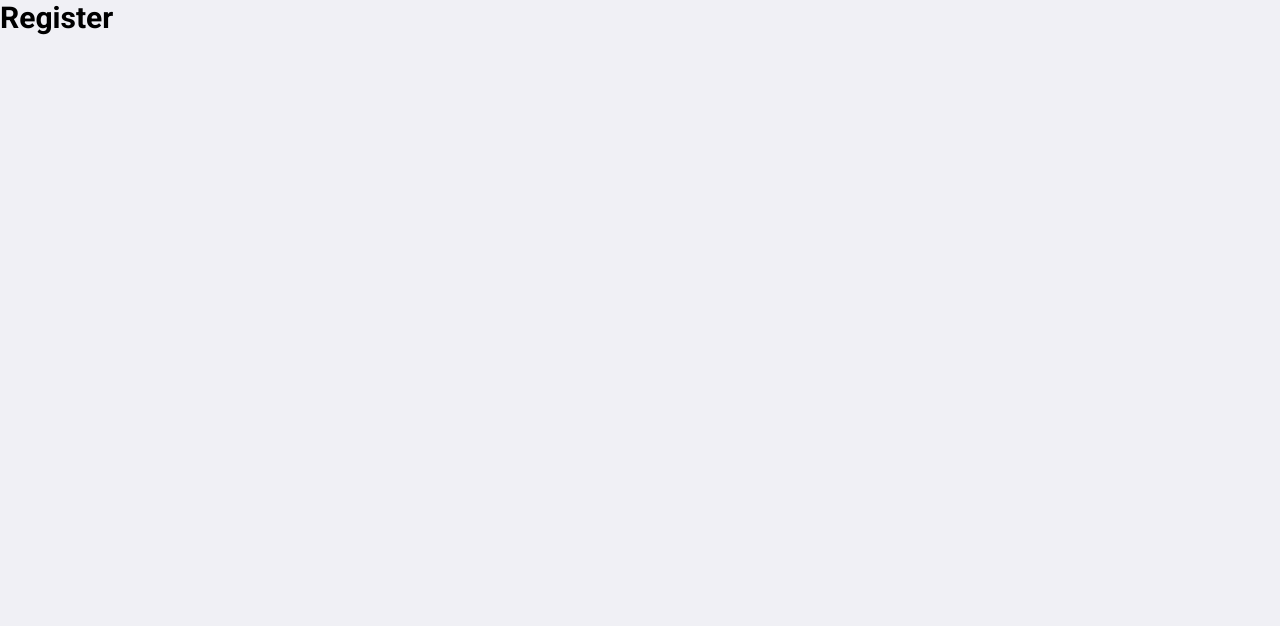
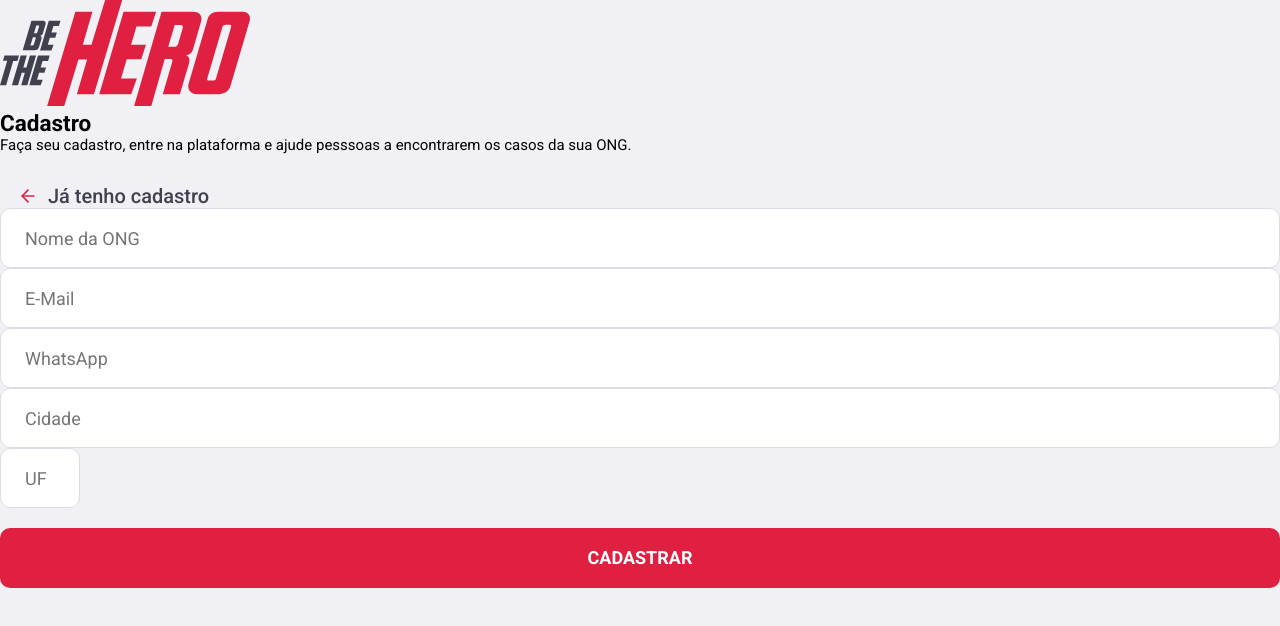
Before and after one commit to alissonpratesperes/bethehero, a React (Create React App) app in the folder frontend/: page /register in a window 1280 px wide. Shown: the top 626 px of the page. Built offline with nearby package versions, Linux system fonts and the light colour scheme.

Commit message:
Inicialização da Página Register.
Realocados os CSSs do Componente Link para ficarem disponíveis globalmente (usados nas Páginas Logon e Register) e criada a classe "back-link" para eles;
Iniciada a estrutura HTML da Página Register com todos os elementos necessários conforme a Aula.

```diff
--- a/frontend/src/global.css
+++ b/frontend/src/global.css
@@ -51,3 +51,23 @@ form input {
 .button:hover {
     filter: brightness(90%);
 }
+
+.back-link {
+    display: flex;
+    align-items: center;
+    margin-left: 18px;
+    margin-top: 30px;
+    color: #41414D;
+    font-size: 20px;
+    text-decoration: none;
+    font-weight: 500;
+    transition: opacity 0.3s;
+}
+
+.back-link svg {
+    margin-right: 10px;
+}
+
+.back-link:hover {
+    opacity: 0.8;
+}
--- a/frontend/src/pages/Logon/index.js
+++ b/frontend/src/pages/Logon/index.js
@@ -14,7 +14,7 @@ import heroesImg from '../../assets/heroes.png';
                             <h1> Faça seu logon </h1>
                                 <input placeholder="Sua ID"/>
                                     <button className="button" tyoe="submit"> Entrar </button>
-                                        <Link to="/register"> <FiLogIn size={20} color="#E02041"/> Não tenho cadastro </Link>
+                                        <Link className="back-link" to="/register"> <FiLogIn size={20} color="#E02041"/> Não tenho cadastro </Link>
                         </form>
                 </section>
                     <img src={heroesImg} alt="Heroes"/>
--- a/frontend/src/pages/Logon/styles.css
+++ b/frontend/src/pages/Logon/styles.css
@@ -24,23 +24,3 @@
     margin-bottom: 30px;
     color: #41414D;
 }
-
-.logon-container section.form form a {
-    display: flex;
-    align-items: center;
-    margin-left: 18px;
-    margin-top: 30px;
-    color: #41414D;
-    font-size: 20px;
-    text-decoration: none;
-    font-weight: 500;
-    transition: opacity 0.3s;
-}
-
-.logon-container section.form form a svg {
-    margin-right: 10px;
-}
-
-.logon-container section.form form a:hover {
-    opacity: 0.8;
-}
--- a/frontend/src/pages/Register/index.js
+++ b/frontend/src/pages/Register/index.js
@@ -1,6 +1,30 @@
 import React from 'react';
+import { Link } from 'react-router-dom';
+import { FiArrowLeft } from 'react-icons/fi';
 import './styles.css';
+import logoImg from '../../assets/logo.svg';
 
     export default function Register() {
-        return <h1> Register </h1>
+        return (
+            <div className="register-container">
+                <div className="content">
+                    <section>
+                        <img src={logoImg} alt="Be The Hero"/>
+                            <h1> Cadastro </h1>
+                                <p> Faça seu cadastro, entre na plataforma e ajude pesssoas a encontrarem os casos da sua ONG. </p>
+                                    <Link className="back-link" to="/register"> <FiArrowLeft size={20} color="#E02041"/> Já tenho cadastro </Link>
+                    </section>
+                        <form>
+                            <input placeholder="Nome da ONG"/>
+                            <input placeholder="E-Mail" type="email"/>
+                            <input placeholder="WhatsApp"/>
+                                <div className="input-group">
+                                    <input placeholder="Cidade"/>
+                                    <input placeholder="UF" style={{ width: 80 }}/>
+                                </div>
+                                    <button className="button" type="Submit"> Cadastrar </button>
+                        </form>
+                </div>
+            </div>
+        );
     }
```
Also changed, not shown: 1 other file (tests, documents, lock files or other folders).
